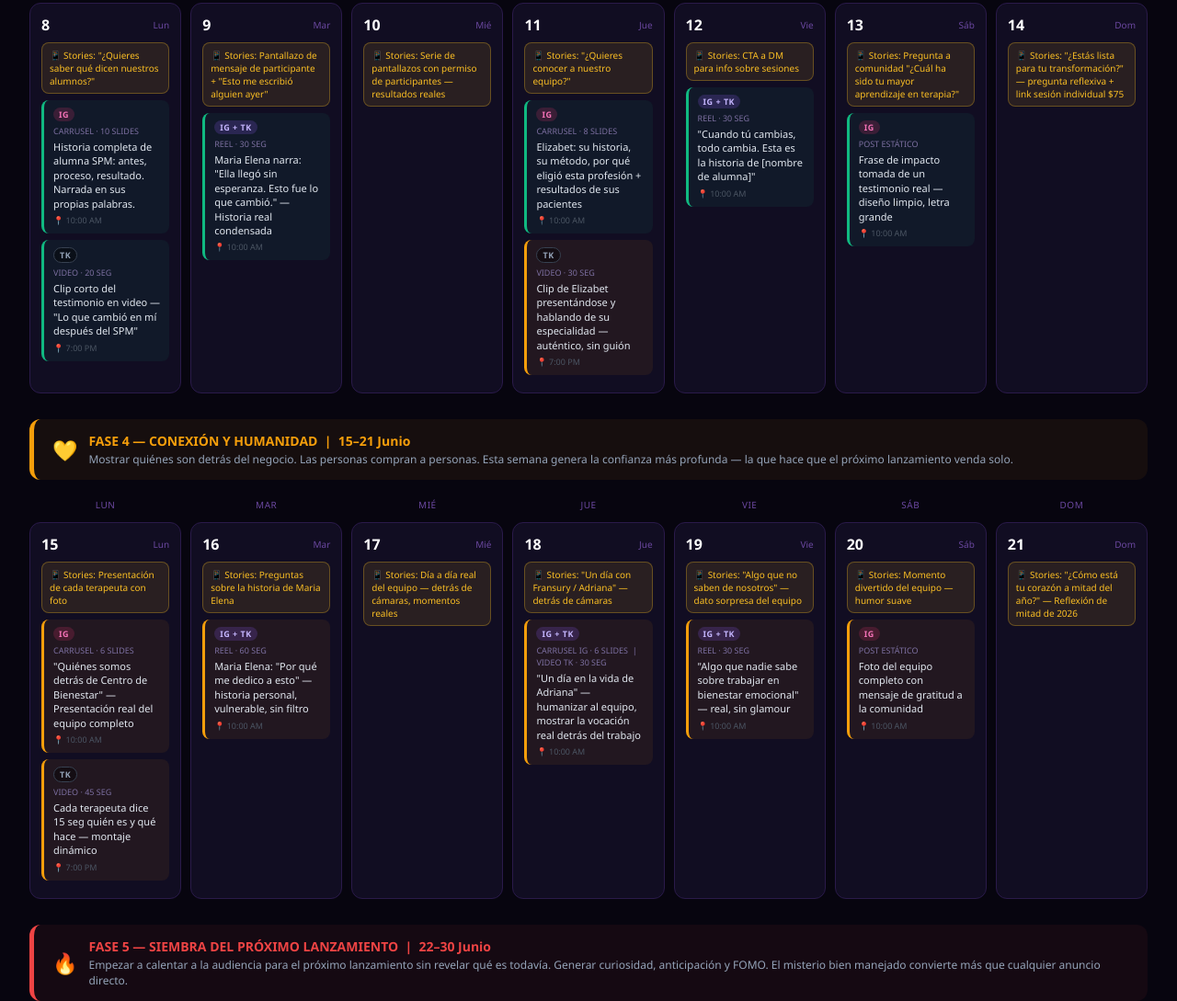
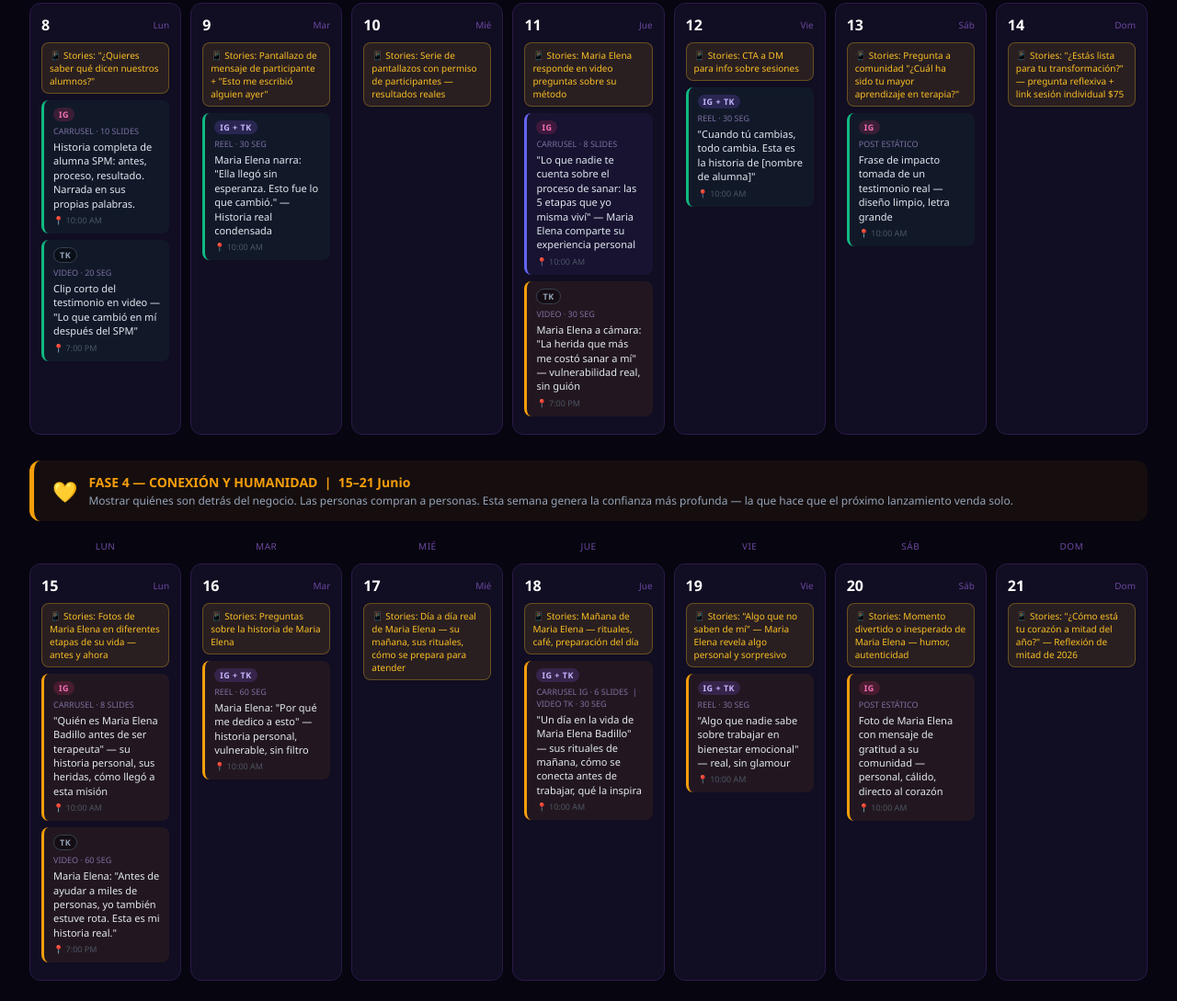
Before and after one commit to ferconecta111-png/dashboard-mariaelenabadillo, a plain HTML site: page calendario.html in a window 1280 px wide. Shown: the part 1545-2634 px from the top of the page at 92% size. Drawn offline with Linux system fonts and the light colour scheme.

Commit message:
Calendario actualizado: enfoque 100% marca personal Maria Elena

```diff
--- a/calendario.html
+++ b/calendario.html
@@ -427,17 +427,17 @@ footer { text-align:center; padding:24px; color:#2d1a50; font-size:12px; border-
     </div>
     <div class="dia-card">
       <div class="dia-num">11 <span class="dia-dow">Jue</span></div>
-      <div class="stories-badge">📱 Stories: "¿Quieres conocer a nuestro equipo?"</div>
-      <div class="post-item tipo-testimonio">
+      <div class="stories-badge">📱 Stories: Maria Elena responde en video preguntas sobre su método</div>
+      <div class="post-item tipo-educativo">
         <div class="post-plataforma"><span class="plat-badge plat-ig">IG</span></div>
         <div class="post-formato">Carrusel · 8 slides</div>
-        <div class="post-hook">Elizabet: su historia, su método, por qué eligió esta profesión + resultados de sus pacientes</div>
+        <div class="post-hook">"Lo que nadie te cuenta sobre el proceso de sanar: las 5 etapas que yo misma viví" — Maria Elena comparte su experiencia personal</div>
         <div class="post-hora">📍 10:00 AM</div>
       </div>
       <div class="post-item tipo-humanidad">
         <div class="post-plataforma"><span class="plat-badge plat-tk">TK</span></div>
         <div class="post-formato">Video · 30 seg</div>
-        <div class="post-hook">Clip de Elizabet presentándose y hablando de su especialidad — auténtico, sin guión</div>
+        <div class="post-hook">Maria Elena a cámara: "La herida que más me costó sanar a mí" — vulnerabilidad real, sin guión</div>
         <div class="post-hora">📍 7:00 PM</div>
       </div>
     </div>
@@ -484,17 +484,17 @@ footer { text-align:center; padding:24px; color:#2d1a50; font-size:12px; border-
   <div class="dias-grid">
     <div class="dia-card">
       <div class="dia-num">15 <span class="dia-dow">Lun</span></div>
-      <div class="stories-badge">📱 Stories: Presentación de cada terapeuta con foto</div>
+      <div class="stories-badge">📱 Stories: Fotos de Maria Elena en diferentes etapas de su vida — antes y ahora</div>
       <div class="post-item tipo-humanidad">
         <div class="post-plataforma"><span class="plat-badge plat-ig">IG</span></div>
-        <div class="post-formato">Carrusel · 6 slides</div>
-        <div class="post-hook">"Quiénes somos detrás de Centro de Bienestar" — Presentación real del equipo completo</div>
+        <div class="post-formato">Carrusel · 8 slides</div>
+        <div class="post-hook">"Quién es Maria Elena Badillo antes de ser terapeuta" — su historia personal, sus heridas, cómo llegó a esta misión</div>
         <div class="post-hora">📍 10:00 AM</div>
       </div>
       <div class="post-item tipo-humanidad">
         <div class="post-plataforma"><span class="plat-badge plat-tk">TK</span></div>
-        <div class="post-formato">Video · 45 seg</div>
-        <div class="post-hook">Cada terapeuta dice 15 seg quién es y qué hace — montaje dinámico</div>
+        <div class="post-formato">Video · 60 seg</div>
+        <div class="post-hook">Maria Elena: "Antes de ayudar a miles de personas, yo también estuve rota. Esta es mi historia real."</div>
         <div class="post-hora">📍 7:00 PM</div>
       </div>
     </div>
@@ -510,21 +510,21 @@ footer { text-align:center; padding:24px; color:#2d1a50; font-size:12px; border-
     </div>
     <div class="dia-card">
       <div class="dia-num">17 <span class="dia-dow">Mié</span></div>
-      <div class="stories-badge">📱 Stories: Día a día real del equipo — detrás de cámaras, momentos reales</div>
+      <div class="stories-badge">📱 Stories: Día a día real de Maria Elena — su mañana, sus rituales, cómo se prepara para atender</div>
     </div>
     <div class="dia-card">
       <div class="dia-num">18 <span class="dia-dow">Jue</span></div>
-      <div class="stories-badge">📱 Stories: "Un día con Fransury / Adriana" — detrás de cámaras</div>
+      <div class="stories-badge">📱 Stories: Mañana de Maria Elena — rituales, café, preparación del día</div>
       <div class="post-item tipo-humanidad">
         <div class="post-plataforma"><span class="plat-badge plat-ambas">IG + TK</span></div>
         <div class="post-formato">Carrusel IG · 6 slides &nbsp;|&nbsp; Video TK · 30 seg</div>
-        <div class="post-hook">"Un día en la vida de Adriana" — humanizar al equipo, mostrar la vocación real detrás del trabajo</div>
+        <div class="post-hook">"Un día en la vida de Maria Elena Badillo" — sus rituales de mañana, cómo se conecta antes de trabajar, qué la inspira</div>
         <div class="post-hora">📍 10:00 AM</div>
       </div>
     </div>
     <div class="dia-card">
       <div class="dia-num">19 <span class="dia-dow">Vie</span></div>
-      <div class="stories-badge">📱 Stories: "Algo que no saben de nosotros" — dato sorpresa del equipo</div>
+      <div class="stories-badge">📱 Stories: "Algo que no saben de mí" — Maria Elena revela algo personal y sorpresivo</div>
       <div class="post-item tipo-humanidad">
         <div class="post-plataforma"><span class="plat-badge plat-ambas">IG + TK</span></div>
         <div class="post-formato">Reel · 30 seg</div>
@@ -534,11 +534,11 @@ footer { text-align:center; padding:24px; color:#2d1a50; font-size:12px; border-
     </div>
     <div class="dia-card">
       <div class="dia-num">20 <span class="dia-dow">Sáb</span></div>
-      <div class="stories-badge">📱 Stories: Momento divertido del equipo — humor suave</div>
+      <div class="stories-badge">📱 Stories: Momento divertido o inesperado de Maria Elena — humor, autenticidad</div>
       <div class="post-item tipo-humanidad">
         <div class="post-plataforma"><span class="plat-badge plat-ig">IG</span></div>
         <div class="post-formato">Post estático</div>
-        <div class="post-hook">Foto del equipo completo con mensaje de gratitud a la comunidad</div>
+        <div class="post-hook">Foto de Maria Elena con mensaje de gratitud a su comunidad — personal, cálido, directo al corazón</div>
         <div class="post-hora">📍 10:00 AM</div>
       </div>
     </div>
```
